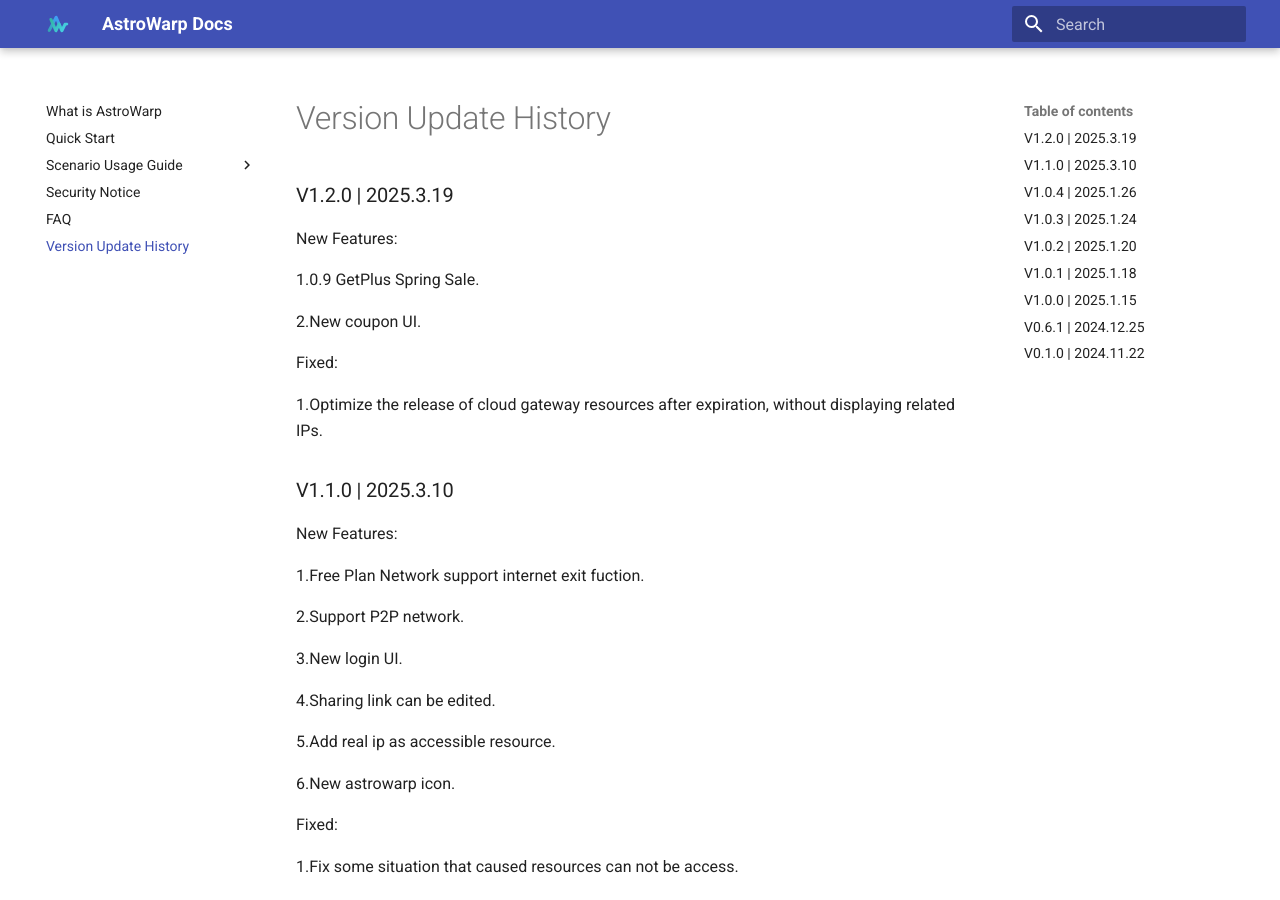
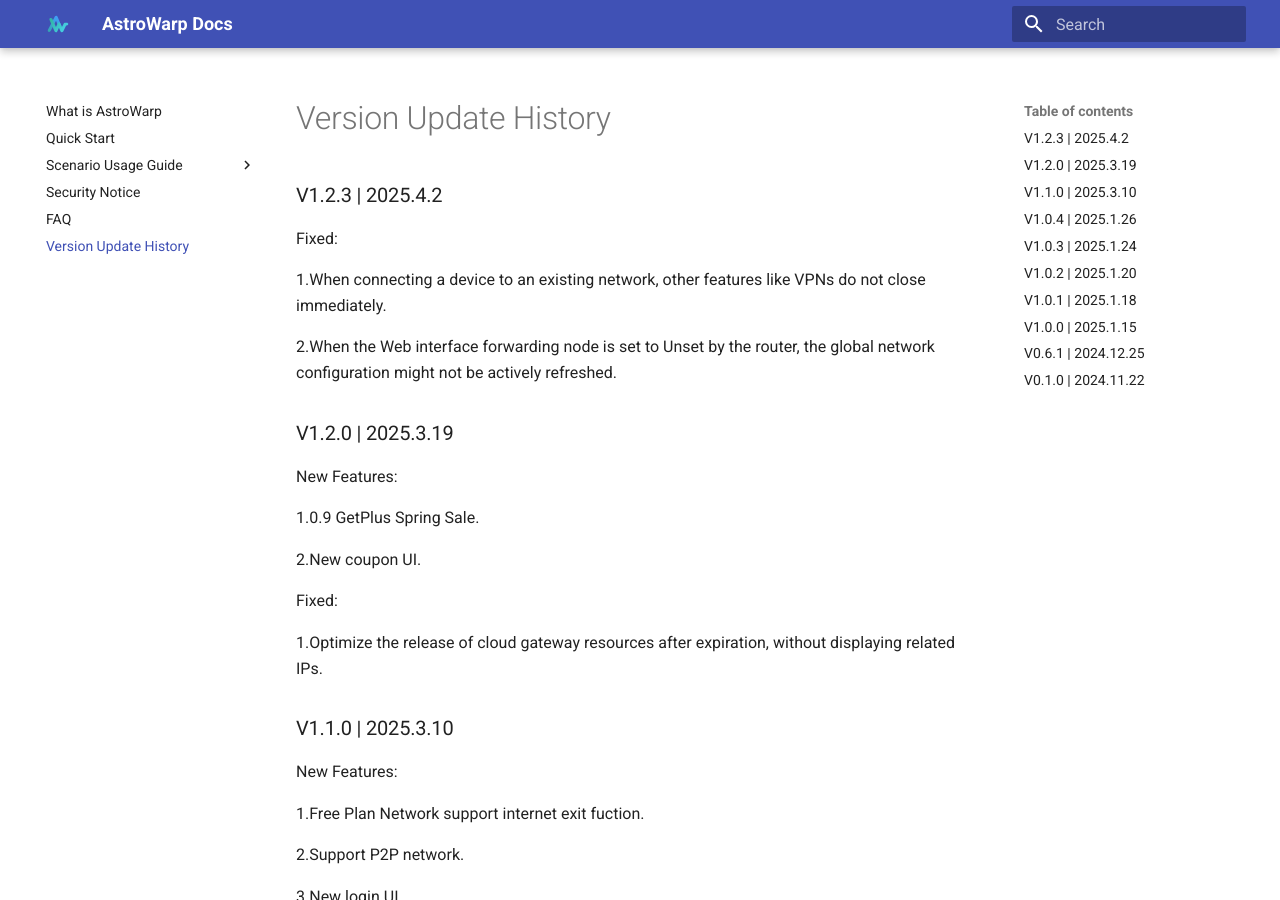
Before and after one commit to gl-inet/docs-astrowarp, an MkDocs documentation site: the page built from docs/version/index.md, in a window 1280 px wide and 900 px high. Built offline with MkDocs 1.6.1 and Material for MkDocs 9.7.7, drawn with Linux system fonts in a browser that asks for light colours; comment, search, counter and statistics services are not loaded; the version menu is left out.

Commit message:
update version info

```diff
--- a/docs/version/index.md
+++ b/docs/version/index.md
@@ -1,3 +1,12 @@
+### V1.2.3 |  2025.4.2
+
+Fixed:
+
+1.When connecting a device to an existing network, other features like VPNs do not close immediately.
+
+2.When the Web interface forwarding node is set to Unset by the router, the global network configuration might not be actively refreshed.
+
+
 ### V1.2.0 |  2025.3.19
 
 New Features:
```
